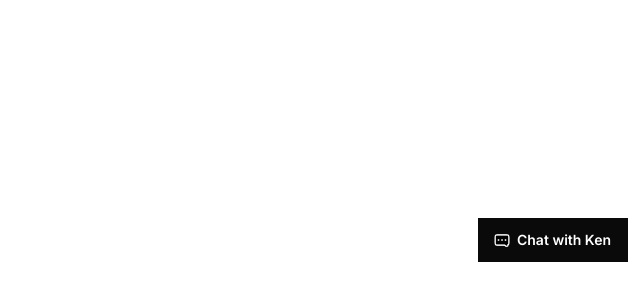
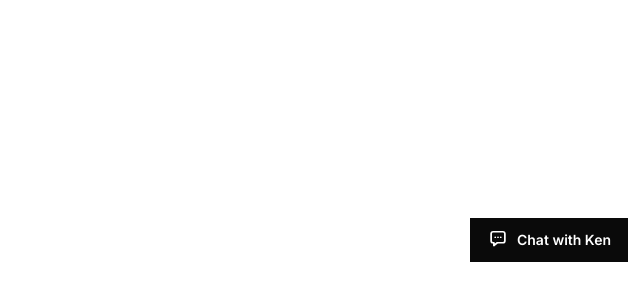
Before and after one commit to kentaror/my-react-portfolio, a React (Vite) app: page / in a window 1280 px wide. Shown: the part 526-826 px from the top of the page, without its empty margins (640-1280 px from the left). Built offline with nearby package versions, Linux system fonts and the light colour scheme; no server answers.

Commit message:
chatpanel responsive

```diff
--- a/src/App.css
+++ b/src/App.css
@@ -123,6 +123,38 @@ body,
   overflow-x: hidden;
 }
 
+body.chat-open #chatPanel {
+  z-index: 70;
+}
+
+#chatPanel.flex {
+  animation: chat-panel-in 220ms ease-out;
+}
+
+@keyframes chat-panel-in {
+  from {
+    opacity: 0;
+    transform: translateY(8px) scale(0.98);
+  }
+  to {
+    opacity: 1;
+    transform: translateY(0) scale(1);
+  }
+}
+
+@media (max-width: 430px) {
+  #chatPanel {
+    left: 16px;
+    right: 16px;
+    bottom: 16px;
+    top: auto;
+    width: calc(100vw - 32px);
+    height: 70vh;
+    max-height: 70vh;
+    margin-inline: auto;
+  }
+}
+
     .dark-theme .bg-white {
       background: #121212 !important;
     }
@@ -234,11 +266,10 @@ body,
     }
 
 .chat-launcher-icon {
-      width: 14px;
-      height: 14px;
+      width: 22px;
+      height: 22px;
       display: block;
-      filter: drop-shadow(0 1px 0 #fff) drop-shadow(0 -1px 0 #fff) drop-shadow(1px 0 0 #fff) drop-shadow(-1px 0 0 #fff);
-    }
+}
 
     #chatPanel {
       left: auto;
@@ -246,6 +277,7 @@ body,
       width: min(340px, calc(100vw - 24px));
       height: min(540px, calc(100vh - 88px));
       max-height: calc(100vh - 88px);
+      transform-origin: bottom right;
     }
 
     #chatLauncher {
@@ -693,6 +725,37 @@ body,
   }
 }
 
+@media (max-width: 360px) {
+  .hero-role {
+    font-size: 7px !important;
+  }
+
+  #heroCard h1 {
+    max-width: calc(100% - 32px);
+  }
+
+  #heroCard .switch {
+    width: 28px;
+    height: 14px;
+  }
+
+  #heroCard .switch label::before,
+  #heroCard .switch label::after {
+    width: 10px;
+    height: 10px;
+  }
+
+  #heroCard .switch label::after {
+    font-size: 6px;
+    -webkit-mask-size: 8px 8px;
+    mask-size: 8px 8px;
+  }
+
+  #heroCard .switch input:checked + label::before,
+  #heroCard .switch input:checked + label::after {
+    transform: translateX(12px);
+  }
+}
 
 @media (min-width: 1024px) {
   #heroCard .switch {
@@ -740,6 +803,16 @@ body,
 
 .dark-theme .hover\:bg-gray-200:hover {
   background: #262626 !important;
+}
+
+.dark-theme #chatLauncher,
+.dark-theme #chatLauncher .chat-launcher-icon {
+  color: #ffffff;
+}
+
+body:not(.dark-theme) #chatLauncher,
+body:not(.dark-theme) #chatLauncher .chat-launcher-icon {
+  color: #ffffff;
 }
 
 .dark-theme .hero-actions .hero-action-btn:hover,
@@ -888,10 +961,15 @@ body:not(.dark-theme) #experienceList .experience-item:hover {
 }
 
 .dark-theme #chatPanel .bg-black {
-  background: #0a0a0a !important;
+  background: #ffffff !important;
+  color: #0a0a0a !important;
 }
 
 .dark-theme #chatPanel #chatSend {
+  color: #0a0a0a !important;
+}
+
+.dark-theme #chatPanel #chatSend i {
   color: #0a0a0a !important;
 }
 
--- a/src/Markup.jsx
+++ b/src/Markup.jsx
@@ -57,7 +57,7 @@ const Markup = () => (
             </p>
 
 
-            <p className="text-[8px] sm:text-sm md:text-base leading-tight max-w-full whitespace-nowrap">
+            <p className="hero-role text-[8px] sm:text-sm md:text-base leading-tight max-w-full whitespace-nowrap">
               <div className="md:mb-4">
                 <span>
                   GA <span className='text-gray-400'>\</span> Frontend Dev
@@ -65,6 +65,8 @@ const Markup = () => (
                 </span>
               </div>
             </p>
+
+
           </div>
 
           <div className="grid grid-cols-1 gap-1.5 mt-1 sm:mt-2">
@@ -127,7 +129,6 @@ const Markup = () => (
               <span className="experience-line absolute left-[-1px] top-[10px] bottom-[10px] w-px bg-zinc-200" aria-hidden="true"></span>
               <div className="relative group cursor-pointer" tabIndex={0}><span
                 className="experience-marker is-current absolute -left-[17px] top-1.5 w-2 h-2 bg-black border border-black"></span>
-                <p className="text-sm font-bold">Full Subli Graphic Artist</p>
                 <p className="text-sm font-bold">Full Subli Graphic Artist</p>
                 <p className="text-[13px]">Ryzn Clothing <span className="float-right text-[10px]">2026</span></p>
               </div>
--- a/src/chatbot.jsx
+++ b/src/chatbot.jsx
@@ -34,8 +34,16 @@ const Chatbot = () => (
       </div>
     </div>
 
-    <button id="chatLauncher" className="fixed right-3 bottom-3 h-11 w-[170px] px-4 border border-[#0a0a0a] bg-[#0a0a0a] text-white inline-flex items-center justify-center gap-2 text-sm font-semibold z-[60] !rounded-none" type="button"><img src="message-svgrepo-com.png" alt="Chat icon"
-        className="chat-launcher-icon" /> Chat with Ken</button>
+    <button id="chatLauncher" className="fixed right-3 bottom-3 h-11 w-[170px] px-4 border border-[#0a0a0a] bg-[#0a0a0a] text-white inline-flex items-center justify-center gap-2 text-sm font-semibold z-[60] !rounded-none" type="button">
+      <svg className="chat-launcher-icon" width="24" height="24" viewBox="0 0 64 64" fill="none" aria-hidden="true">
+        <path d="M12 14C12 10.6863 14.6863 8 18 8H46C49.3137 8 52 10.6863 52 14V34C52 37.3137 49.3137 40 46 40H30L20 48V40H18C14.6863 40 12 37.3137 12 34V14Z"
+          stroke="currentColor" strokeWidth="5" strokeLinejoin="round" />
+        <circle cx="24" cy="24" r="2.5" fill="currentColor" />
+        <circle cx="32" cy="24" r="2.5" fill="currentColor" />
+        <circle cx="40" cy="24" r="2.5" fill="currentColor" />
+      </svg>
+      Chat with Ken
+    </button>
   </>
 )
 
```
